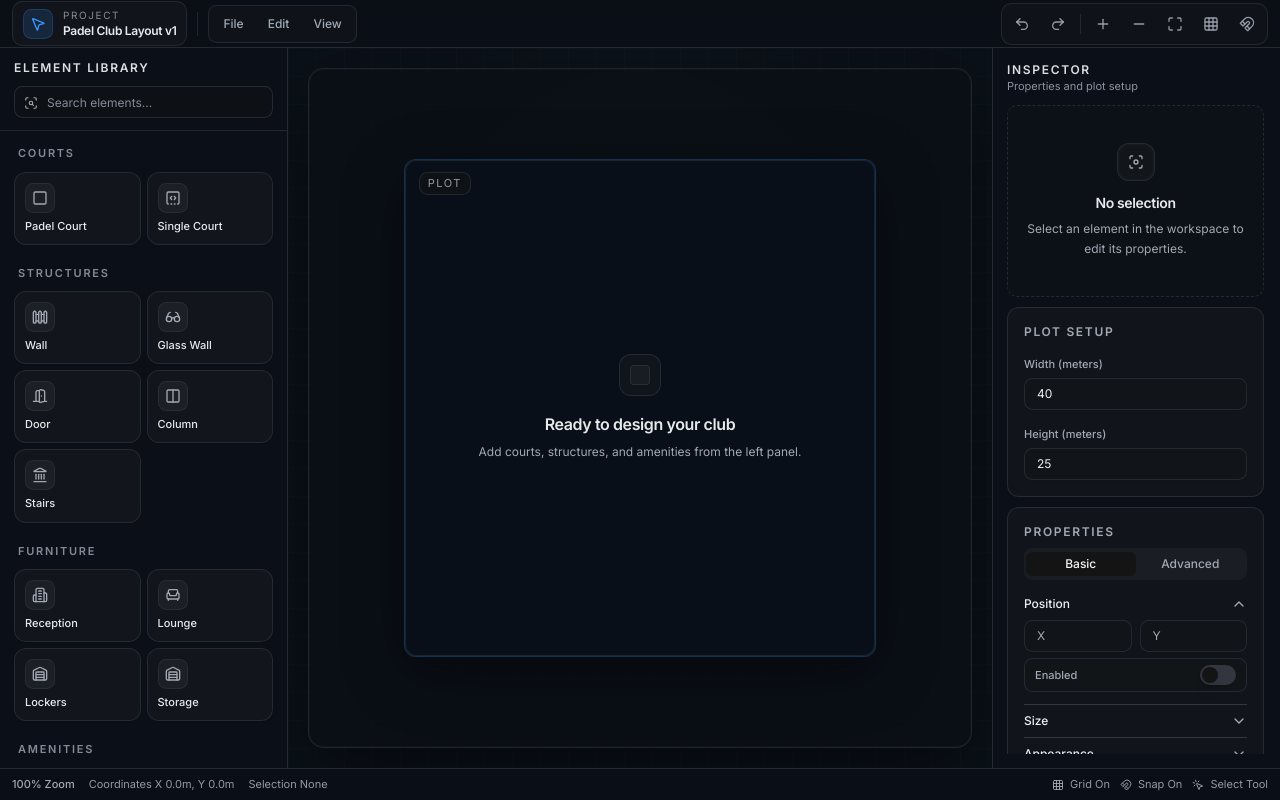
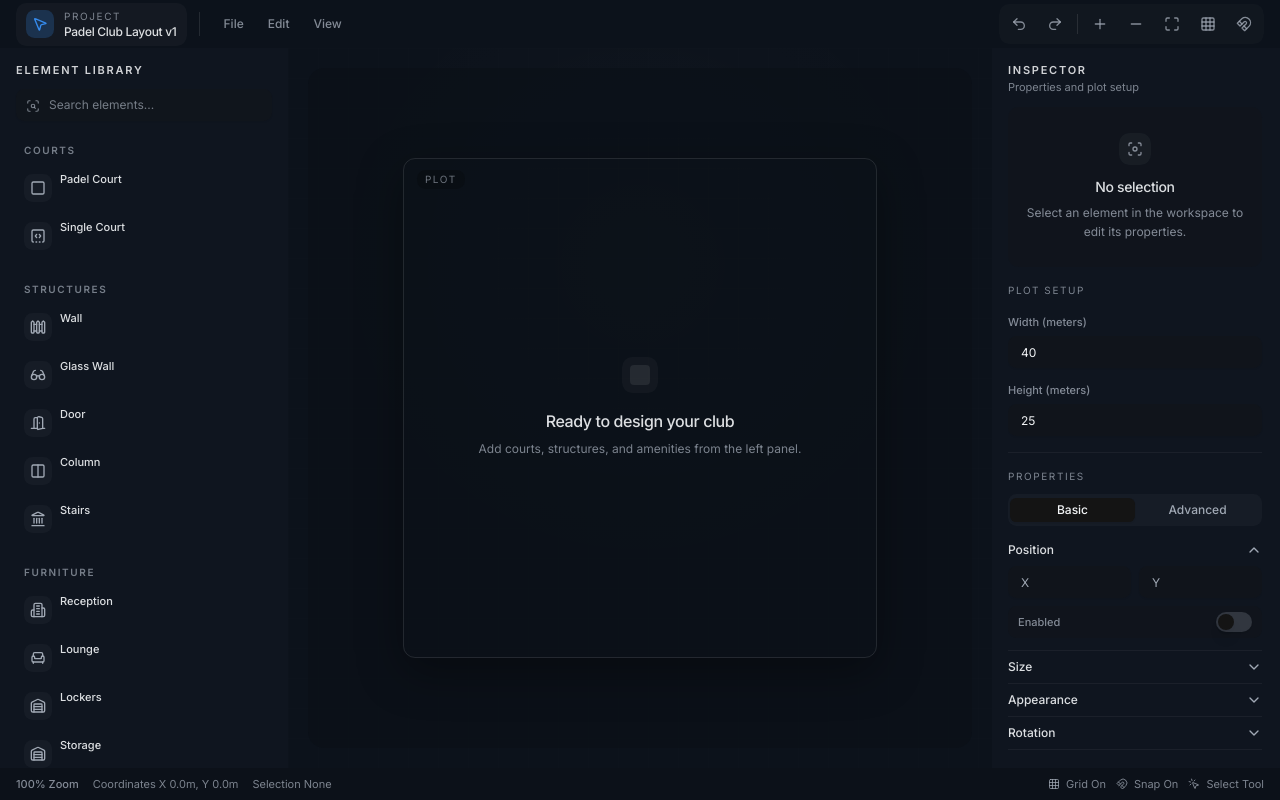
Before and after one commit to alik3dav/2D-Padel-Box, a Next.js app: page /editor in a window 1280 px wide. Built offline with nearby package versions, Linux system fonts and the light colour scheme.

Commit message:
Refine editor UI with minimal premium styling

```diff
--- a/components/editor/editor-shell.tsx
+++ b/components/editor/editor-shell.tsx
@@ -6,7 +6,7 @@ import { Workspace } from "@/components/editor/workspace";
 
 export function EditorShell() {
   return (
-    <div className="flex h-screen w-screen flex-col overflow-hidden bg-[#090d13] text-foreground">
+    <div className="flex h-screen w-screen flex-col overflow-hidden bg-[#0b1119] text-foreground">
       <Toolbar />
       <div className="flex min-h-0 flex-1">
         <Sidebar />
--- a/components/editor/element-card.tsx
+++ b/components/editor/element-card.tsx
@@ -1,6 +1,5 @@
 import { Plus } from "lucide-react";
 
-import { Card } from "@/components/ui/card";
 import { cn } from "@/lib/utils";
 
 type ElementCardProps = {
@@ -10,18 +9,20 @@ type ElementCardProps = {
 
 export function ElementCard({ name, icon }: ElementCardProps) {
   return (
-    <Card
+    <button
+      type="button"
       className={cn(
-        "group cursor-pointer border-border/65 bg-card/45 p-2.5 transition-all duration-150 hover:border-primary/45 hover:bg-accent/40",
+        "group flex w-full items-start gap-2 rounded-lg bg-transparent px-2 py-2 text-left transition duration-150",
+        "hover:bg-white/[0.04] hover:brightness-110 active:bg-white/[0.06]",
       )}
     >
-      <div className="mb-1.5 flex items-center justify-between text-muted-foreground transition-colors group-hover:text-primary">
-        <span className="flex items-center justify-center rounded-md border border-border/60 bg-muted/45 p-1.5">
-          {icon}
-        </span>
-        <Plus className="h-3.5 w-3.5 opacity-0 transition-opacity group-hover:opacity-100" />
+      <span className="mt-0.5 flex h-7 w-7 items-center justify-center rounded-md bg-white/[0.03] text-muted-foreground transition-colors group-hover:text-foreground/90">
+        {icon}
+      </span>
+      <div className="min-w-0 flex-1">
+        <p className="line-clamp-2 text-[11px] font-medium leading-snug text-foreground/90">{name}</p>
       </div>
-      <p className="line-clamp-2 text-[11px] font-medium leading-snug text-foreground/95">{name}</p>
-    </Card>
+      <Plus className="mt-1 h-3.5 w-3.5 shrink-0 text-muted-foreground/70 opacity-0 transition-opacity group-hover:opacity-100" />
+    </button>
   );
 }
--- a/components/editor/inspector-empty.tsx
+++ b/components/editor/inspector-empty.tsx
@@ -2,12 +2,12 @@ import { Focus } from "lucide-react";
 
 export function InspectorEmpty() {
   return (
-    <div className="flex h-48 flex-col items-center justify-center rounded-lg border border-dashed border-border/70 bg-background/20 p-4 text-center">
-      <div className="mb-3 rounded-xl border border-border/65 bg-card/40 p-2.5 text-muted-foreground shadow-[inset_0_0_0_1px_rgba(255,255,255,0.02)]">
+    <div className="flex h-40 flex-col items-center justify-center rounded-lg bg-background/20 p-4 text-center">
+      <div className="mb-3 rounded-lg bg-white/[0.04] p-2 text-muted-foreground/80">
         <Focus className="h-4 w-4" />
       </div>
-      <h3 className="text-sm font-semibold tracking-tight text-foreground/95">No selection</h3>
-      <p className="mt-1.5 max-w-56 text-xs leading-relaxed text-muted-foreground">
+      <h3 className="text-sm font-medium tracking-tight text-foreground/90">No selection</h3>
+      <p className="mt-1.5 max-w-56 text-xs leading-relaxed text-muted-foreground/80">
         Select an element in the workspace to edit its properties.
       </p>
     </div>
--- a/components/editor/inspector.tsx
+++ b/components/editor/inspector.tsx
@@ -2,9 +2,9 @@
 
 import { InspectorEmpty } from "@/components/editor/inspector-empty";
 import { Accordion, AccordionContent, AccordionItem, AccordionTrigger } from "@/components/ui/accordion";
-import { Card, CardContent, CardHeader, CardTitle } from "@/components/ui/card";
 import { Input } from "@/components/ui/input";
 import { Label } from "@/components/ui/label";
+import { Separator } from "@/components/ui/separator";
 import { Switch } from "@/components/ui/switch";
 import { Tabs, TabsContent, TabsList, TabsTrigger } from "@/components/ui/tabs";
 
@@ -12,42 +12,47 @@ const sections = ["Position", "Size", "Appearance", "Rotation", "Layer", "Lock"]
 
 export function Inspector() {
   return (
-    <aside className="flex h-full w-72 flex-col border-l border-border/70 bg-[#0c121b]/70 p-3.5">
-      <div className="mb-2.5">
-        <h2 className="text-xs font-semibold uppercase tracking-[0.14em] text-foreground/90">Inspector</h2>
-        <p className="text-[11px] text-muted-foreground/85">Properties and plot setup</p>
+    <aside className="flex h-full w-72 flex-col bg-[#0f151f] px-4 py-3.5">
+      <div className="mb-3">
+        <h2 className="text-[11px] font-semibold uppercase tracking-[0.16em] text-foreground/85">Inspector</h2>
+        <p className="text-[11px] text-muted-foreground/75">Properties and plot setup</p>
       </div>
 
-      <div className="space-y-2.5 overflow-y-auto pr-0.5">
+      <div className="space-y-4 overflow-y-auto pr-0.5">
         <InspectorEmpty />
 
-        <Card className="border-border/70 bg-card/40 shadow-none">
-          <CardHeader className="pb-2.5">
-            <CardTitle className="text-xs uppercase tracking-[0.14em] text-muted-foreground">Plot Setup</CardTitle>
-          </CardHeader>
-          <CardContent className="space-y-2.5">
+        <section className="space-y-2.5">
+          <h3 className="text-[10px] uppercase tracking-[0.16em] text-muted-foreground/75">Plot Setup</h3>
+          <div className="space-y-2">
             <div className="space-y-1">
-              <Label htmlFor="plot-width" className="text-[11px] text-muted-foreground">
+              <Label htmlFor="plot-width" className="text-[11px] text-muted-foreground/80">
                 Width (meters)
               </Label>
-              <Input id="plot-width" defaultValue="40" className="h-8 border-border/65 bg-background/30 text-xs" />
+              <Input
+                id="plot-width"
+                defaultValue="40"
+                className="h-8 border-transparent bg-background/30 text-xs focus-visible:ring-1"
+              />
             </div>
             <div className="space-y-1">
-              <Label htmlFor="plot-height" className="text-[11px] text-muted-foreground">
+              <Label htmlFor="plot-height" className="text-[11px] text-muted-foreground/80">
                 Height (meters)
               </Label>
-              <Input id="plot-height" defaultValue="25" className="h-8 border-border/65 bg-background/30 text-xs" />
+              <Input
+                id="plot-height"
+                defaultValue="25"
+                className="h-8 border-transparent bg-background/30 text-xs focus-visible:ring-1"
+              />
             </div>
-          </CardContent>
-        </Card>
+          </div>
+        </section>
 
-        <Card className="border-border/70 bg-card/40 shadow-none">
-          <CardHeader className="pb-2">
-            <CardTitle className="text-xs uppercase tracking-[0.14em] text-muted-foreground">Properties</CardTitle>
-          </CardHeader>
-          <CardContent>
+        <Separator className="bg-white/5" />
+
+        <section className="space-y-2.5">
+          <h3 className="text-[10px] uppercase tracking-[0.16em] text-muted-foreground/75">Properties</h3>
           <Tabs defaultValue="basic" className="w-full">
-              <TabsList className="grid h-8 w-full grid-cols-2 bg-muted/40 p-0.5">
+            <TabsList className="grid h-8 w-full grid-cols-2 bg-white/[0.03] p-0.5">
               <TabsTrigger value="basic" className="text-xs">
                 Basic
               </TabsTrigger>
@@ -58,16 +63,16 @@ export function Inspector() {
             <TabsContent value="basic" className="mt-2">
               <Accordion type="single" collapsible defaultValue="Position" className="w-full">
                 {sections.map((section) => (
-                    <AccordionItem value={section} key={section}>
-                      <AccordionTrigger className="py-2 text-xs">{section}</AccordionTrigger>
+                  <AccordionItem value={section} key={section} className="border-white/5">
+                    <AccordionTrigger className="py-2 text-xs text-foreground/90">{section}</AccordionTrigger>
                     <AccordionContent>
-                        <div className="space-y-1.5">
+                      <div className="space-y-2">
                         <div className="grid grid-cols-2 gap-2">
-                            <Input placeholder="X" className="h-8 border-border/65 bg-background/30 text-xs" />
-                            <Input placeholder="Y" className="h-8 border-border/65 bg-background/30 text-xs" />
+                          <Input placeholder="X" className="h-8 border-transparent bg-background/30 text-xs focus-visible:ring-1" />
+                          <Input placeholder="Y" className="h-8 border-transparent bg-background/30 text-xs focus-visible:ring-1" />
                         </div>
-                          <div className="flex items-center justify-between rounded-md border border-border/65 bg-background/25 px-2.5 py-1.5">
-                            <Label className="text-[11px] text-muted-foreground">Enabled</Label>
+                        <div className="flex items-center justify-between rounded-md bg-background/25 px-2.5 py-1.5">
+                          <Label className="text-[11px] text-muted-foreground/80">Enabled</Label>
                           <Switch />
                         </div>
                       </div>
@@ -77,13 +82,12 @@ export function Inspector() {
               </Accordion>
             </TabsContent>
             <TabsContent value="advanced" className="mt-2">
-                <div className="rounded-md border border-dashed border-border/70 bg-background/20 p-3 text-xs text-muted-foreground">
+              <div className="rounded-md bg-background/20 p-3 text-xs text-muted-foreground/80">
                 Advanced controls will appear in Phase 2.
               </div>
             </TabsContent>
           </Tabs>
-          </CardContent>
-        </Card>
+        </section>
       </div>
     </aside>
   );
--- a/components/editor/plot.tsx
+++ b/components/editor/plot.tsx
@@ -1,18 +1,18 @@
 export function Plot() {
   return (
     <div className="flex h-full w-full items-center justify-center p-7">
-      <div className="relative h-[80%] w-[78%] max-h-[720px] max-w-[1080px] rounded-xl border border-primary/25 bg-[#09101a]/85 shadow-[0_16px_60px_rgba(0,0,0,0.42),inset_0_0_0_1px_rgba(255,255,255,0.03)]">
-        <div className="absolute inset-0 rounded-xl border border-white/5" />
-        <div className="absolute left-3.5 top-3 rounded-md border border-border/60 bg-background/65 px-2 py-0.5 text-[11px] uppercase tracking-[0.14em] text-muted-foreground/90">
+      <div className="relative h-[80%] w-[78%] max-h-[720px] max-w-[1080px] rounded-xl bg-[#09101a]/72 shadow-[0_14px_45px_rgba(0,0,0,0.35)]">
+        <div className="absolute inset-0 rounded-xl border border-white/10" />
+        <div className="absolute left-3.5 top-3 rounded-md bg-black/20 px-2 py-0.5 text-[10px] uppercase tracking-[0.16em] text-muted-foreground/65">
           Plot
         </div>
         <div className="flex h-full items-center justify-center">
           <div className="flex max-w-sm flex-col items-center text-center">
-            <div className="mb-4 rounded-xl border border-border/65 bg-card/45 p-2.5 text-muted-foreground">
-              <div className="h-5 w-5 rounded border border-border/70 bg-muted/35" />
+            <div className="mb-4 rounded-lg bg-white/[0.03] p-2 text-muted-foreground/75">
+              <div className="h-5 w-5 rounded bg-white/[0.08]" />
             </div>
-            <p className="text-base font-semibold tracking-tight text-foreground/95">Ready to design your club</p>
-            <p className="mt-1.5 text-xs leading-relaxed text-muted-foreground">
+            <p className="text-base font-medium tracking-tight text-foreground/90">Ready to design your club</p>
+            <p className="mt-1.5 text-xs leading-relaxed text-muted-foreground/75">
               Add courts, structures, and amenities from the left panel.
             </p>
           </div>
--- a/components/editor/sidebar-group.tsx
+++ b/components/editor/sidebar-group.tsx
@@ -12,11 +12,9 @@ type SidebarGroupProps = {
 
 export function SidebarGroup({ title, items }: SidebarGroupProps) {
   return (
-    <section className="space-y-2.5">
-      <h3 className="px-1 text-[11px] font-semibold uppercase tracking-[0.16em] text-muted-foreground/80">
-        {title}
-      </h3>
-      <div className="grid grid-cols-2 gap-1.5">
+    <section className="space-y-1.5">
+      <h3 className="px-2 text-[10px] font-semibold uppercase tracking-[0.16em] text-muted-foreground/70">{title}</h3>
+      <div className="space-y-0.5">
         {items.map((item) => (
           <ElementCard key={item.name} name={item.name} icon={item.icon} />
         ))}
--- a/components/editor/sidebar.tsx
+++ b/components/editor/sidebar.tsx
@@ -65,19 +65,19 @@ const groups = [
 
 export function Sidebar() {
   return (
-    <aside className="flex h-full w-72 flex-col border-r border-border/70 bg-[#0c121b]/70">
-      <div className="space-y-2.5 border-b border-border/60 px-3.5 py-3">
-        <h2 className="text-xs font-semibold uppercase tracking-[0.14em] text-foreground/90">Element Library</h2>
+    <aside className="flex h-full w-72 flex-col bg-[#0f151f]">
+      <div className="space-y-2.5 px-4 py-3.5">
+        <h2 className="text-[11px] font-semibold uppercase tracking-[0.16em] text-foreground/85">Element Library</h2>
         <div className="relative">
-          <ScanSearch className="pointer-events-none absolute left-2.5 top-2.5 h-3.5 w-3.5 text-muted-foreground" />
+          <ScanSearch className="pointer-events-none absolute left-2.5 top-2.5 h-3.5 w-3.5 text-muted-foreground/70" />
           <Input
             placeholder="Search elements..."
-            className="h-8 border-border/70 bg-background/30 pl-8 text-xs placeholder:text-muted-foreground/80"
+            className="h-8 border-transparent bg-background/30 pl-8 text-xs placeholder:text-muted-foreground/70 focus-visible:ring-1"
           />
         </div>
       </div>
       <ScrollArea className="h-full">
-        <div className="space-y-5 p-3.5">
+        <div className="space-y-6 px-4 pb-4 pt-2">
           {groups.map((group) => (
             <SidebarGroup key={group.title} title={group.title} items={group.items} />
           ))}
--- a/components/editor/status-bar.tsx
+++ b/components/editor/status-bar.tsx
@@ -2,9 +2,9 @@ import { Grid3X3, Magnet, MousePointerClick } from "lucide-react";
 
 export function StatusBar() {
   return (
-    <footer className="flex h-8 items-center justify-between border-t border-border/70 bg-[#0a1018]/90 px-3 text-[11px] text-muted-foreground/90">
+    <footer className="flex h-8 items-center justify-between bg-[#0c121a]/75 px-4 text-[11px] text-muted-foreground/75">
       <div className="flex items-center gap-3.5">
-        <span className="font-medium text-muted-foreground">100% Zoom</span>
+        <span className="font-medium text-muted-foreground/80">100% Zoom</span>
         <span>Coordinates X 0.0m, Y 0.0m</span>
         <span>Selection None</span>
       </div>
--- a/components/editor/toolbar.tsx
+++ b/components/editor/toolbar.tsx
@@ -39,7 +39,7 @@ function ToolbarIconButton({
         <Button
           variant="ghost"
           size="icon"
-          className="h-8 w-8 rounded-md border border-transparent text-muted-foreground/90 hover:border-border/70 hover:bg-muted/40 hover:text-foreground"
+          className="h-8 w-8 rounded-md text-muted-foreground/80 hover:bg-white/[0.05] hover:text-foreground/95"
         >
           {icon}
         </Button>
@@ -51,21 +51,21 @@ function ToolbarIconButton({
 
 export function Toolbar() {
   return (
-    <header className="flex h-12 items-center justify-between border-b border-border/70 bg-[#0b1018]/95 px-3 backdrop-blur">
-      <div className="flex items-center gap-2.5">
-        <div className="flex items-center gap-2.5 rounded-lg border border-border/60 bg-card/45 px-2.5 py-1.5">
-          <div className="rounded-md border border-primary/20 bg-primary/15 p-1.5 text-primary">
+    <header className="flex h-12 items-center justify-between bg-[#0d131c]/95 px-4 backdrop-blur">
+      <div className="flex items-center gap-3">
+        <div className="flex items-center gap-2.5 rounded-lg bg-white/[0.03] px-2.5 py-1.5">
+          <div className="rounded-md bg-primary/20 p-1.5 text-primary/90">
             <MousePointer2 className="h-4 w-4" />
           </div>
           <div>
-            <p className="text-[10px] uppercase tracking-[0.16em] text-muted-foreground/80">Project</p>
-            <p className="text-xs font-semibold tracking-tight text-foreground/95">Padel Club Layout v1</p>
+            <p className="text-[10px] uppercase tracking-[0.16em] text-muted-foreground/75">Project</p>
+            <p className="text-xs font-medium tracking-tight text-foreground/90">Padel Club Layout v1</p>
           </div>
         </div>
 
-        <Separator orientation="vertical" className="h-6 bg-border/60" />
+        <Separator orientation="vertical" className="h-6 bg-white/10" />
 
-        <div className="flex items-center gap-1 rounded-md border border-border/60 bg-card/35 p-1">
+        <div className="flex items-center gap-1 p-0.5">
           {[
             { name: "File", actions: ["New", "Save", "Load", "Export"] },
             { name: "Edit", actions: ["Undo", "Redo"] },
@@ -76,7 +76,7 @@ export function Toolbar() {
                 <Button
                   variant="ghost"
                   size="sm"
-                  className="h-7 rounded-md px-2.5 text-xs font-medium text-muted-foreground hover:bg-muted/45 hover:text-foreground"
+                  className="h-7 rounded-md px-2.5 text-xs font-medium text-muted-foreground/80 hover:bg-white/[0.05] hover:text-foreground/90"
                 >
                   {menu.name}
                 </Button>
@@ -92,10 +92,10 @@ export function Toolbar() {
       </div>
 
       <TooltipProvider delayDuration={120}>
-        <div className="flex items-center gap-1 rounded-lg border border-border/60 bg-card/35 p-1">
+        <div className="flex items-center gap-1 rounded-lg bg-white/[0.02] p-1">
           <ToolbarIconButton icon={<Undo2 className="h-4 w-4" />} label="Undo" />
           <ToolbarIconButton icon={<Redo2 className="h-4 w-4" />} label="Redo" />
-          <Separator orientation="vertical" className="mx-0.5 h-5 bg-border/60" />
+          <Separator orientation="vertical" className="mx-0.5 h-5 bg-white/10" />
           <ToolbarIconButton icon={<Plus className="h-4 w-4" />} label="Zoom in" />
           <ToolbarIconButton icon={<Minus className="h-4 w-4" />} label="Zoom out" />
           <ToolbarIconButton icon={<Maximize className="h-4 w-4" />} label="Fit to screen" />
--- a/components/editor/workspace.tsx
+++ b/components/editor/workspace.tsx
@@ -2,18 +2,18 @@ import { Plot } from "@/components/editor/plot";
 
 export function Workspace() {
   return (
-    <main className="relative flex h-full flex-1 overflow-hidden bg-[#0b1119]">
+    <main className="relative flex h-full flex-1 overflow-hidden bg-[#0c121b]">
       <div
-        className="absolute inset-0 opacity-45"
+        className="absolute inset-0 opacity-30"
         style={{
           backgroundImage:
-            "linear-gradient(rgba(255,255,255,0.03) 1px, transparent 1px), linear-gradient(90deg, rgba(255,255,255,0.03) 1px, transparent 1px)",
-          backgroundSize: "28px 28px",
+            "linear-gradient(rgba(255,255,255,0.02) 1px, transparent 1px), linear-gradient(90deg, rgba(255,255,255,0.02) 1px, transparent 1px)",
+          backgroundSize: "30px 30px",
         }}
       />
-      <div className="absolute inset-0 bg-[radial-gradient(circle_at_50%_30%,rgba(255,255,255,0.03),transparent_48%)]" />
+      <div className="absolute inset-0 bg-[radial-gradient(circle_at_50%_30%,rgba(255,255,255,0.02),transparent_52%)]" />
       <div className="relative z-10 h-full w-full p-5">
-        <div className="h-full rounded-2xl border border-border/60 bg-[#0a0f16]/80 shadow-[0_24px_80px_rgba(0,0,0,0.5),inset_0_0_0_1px_rgba(255,255,255,0.02)]">
+        <div className="h-full rounded-2xl bg-[#0a1118]/70">
           <Plot />
         </div>
       </div>
```
Lines whose indentation alone changed are shown as unchanged.
